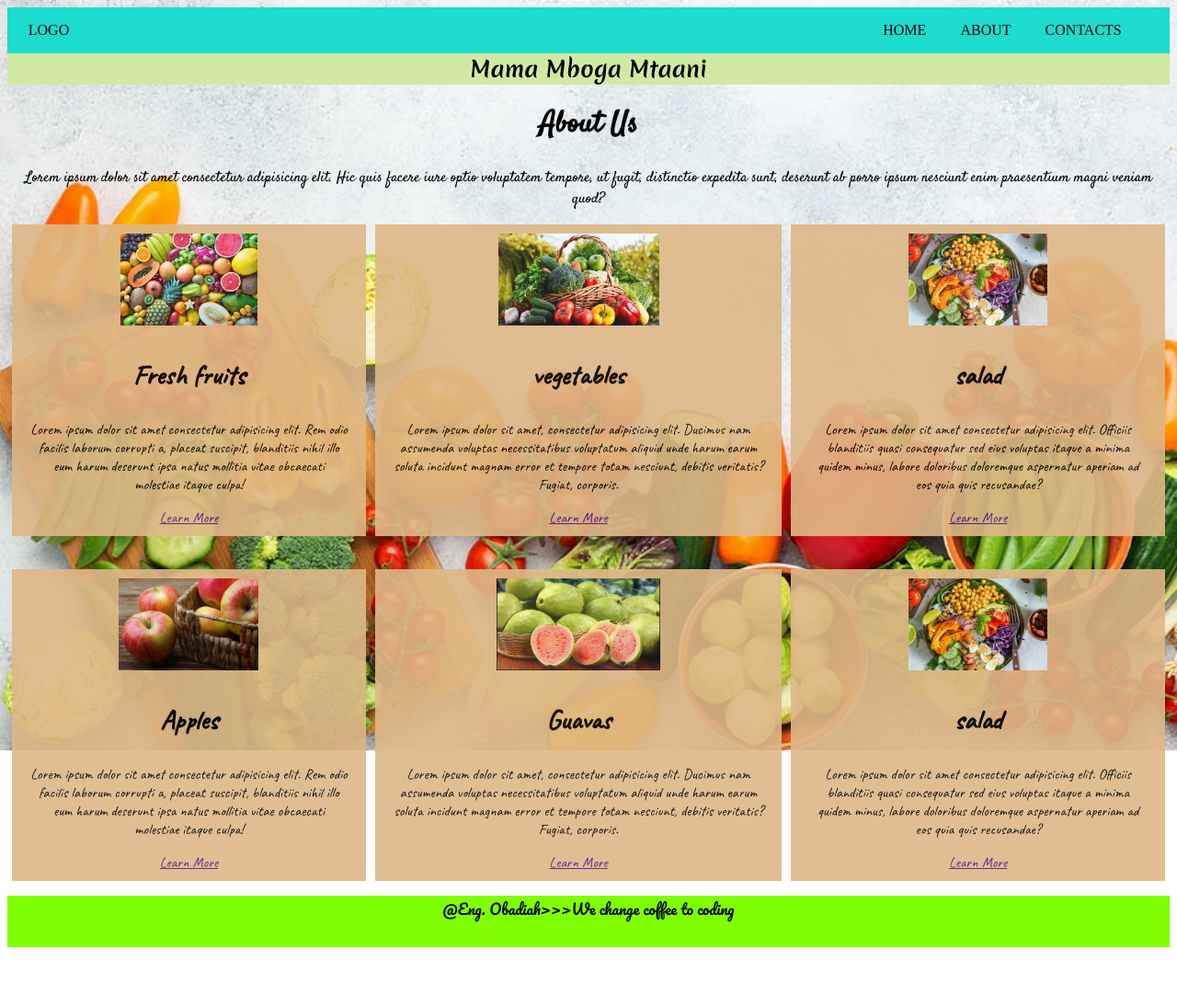
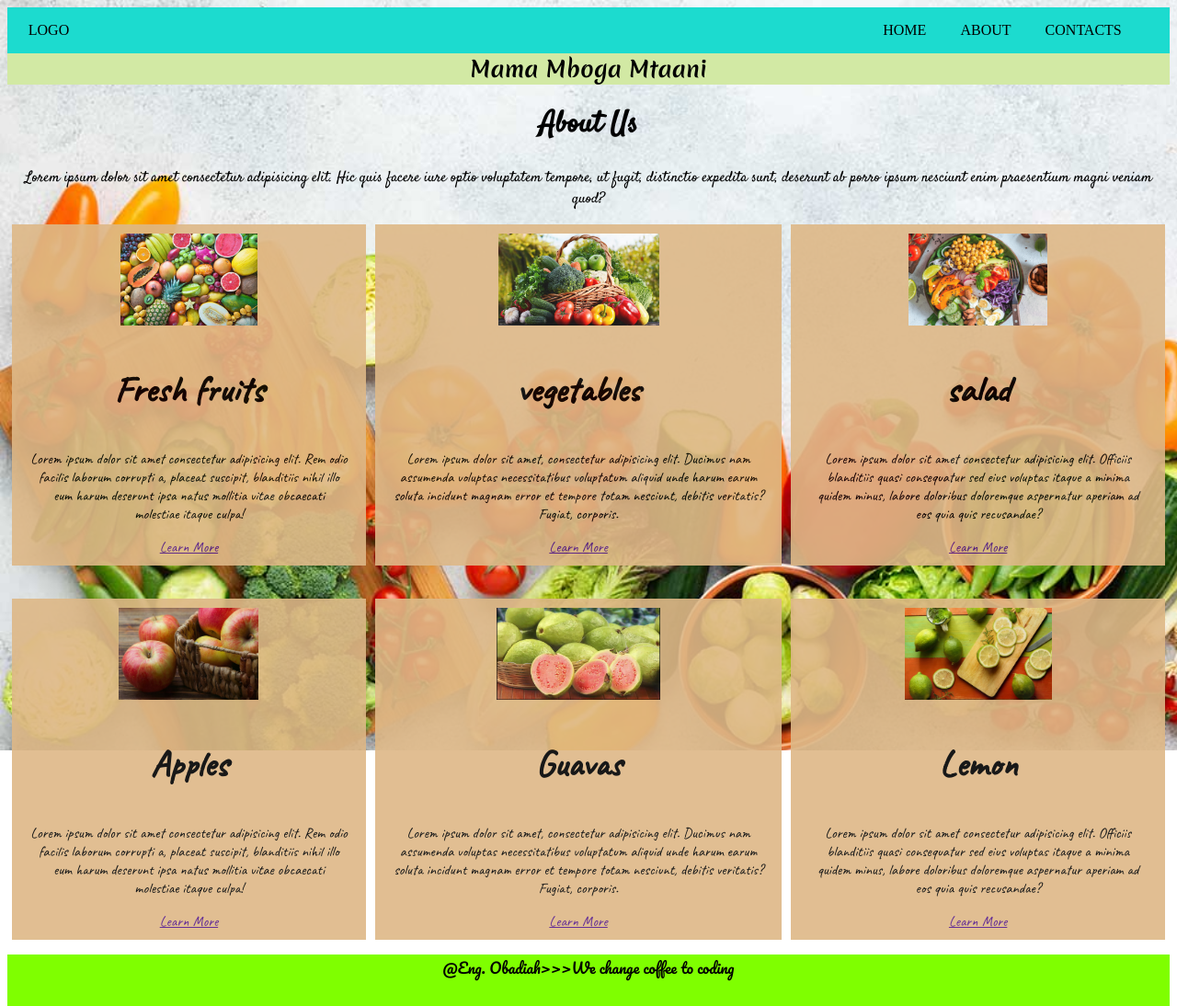
Before and after one commit to ObadiaH123/Catch-Up, a plain HTML site: page index.html in a window 1280 px wide. Shown: the whole page at 92% size. Before the commit the page ends 1030 px from the top, so only its background shows below. Drawn offline with Linux system fonts and the light colour scheme; a script that the page names is missing.

Commit message:
adding lemon styles

```diff
--- a/index.html
+++ b/index.html
@@ -92,8 +92,8 @@
     </div>
     <div id="product">
     <div id="salad">
-        <img src="./assets/salad.png" alt="salad" height="100px">
-        <h3>salad</h3>
+        <img src="./assets/lemon.jpg" alt="Lemon" height="100px">
+        <h3>Lemon</h3>
         <p>Lorem ipsum dolor sit amet consectetur adipisicing elit. Officiis blanditiis quasi consequatur
              sed eius voluptas itaque a minima quidem minus, labore doloribus doloremque aspernatur aperiam
              ad eos quia quis recusandae?</p>
--- a/style.css
+++ b/style.css
@@ -71,7 +71,7 @@ h2{
 }
 
 h3{
-font-size: 30px;
+font-size: 40px;
 }
 
 footer{
```
